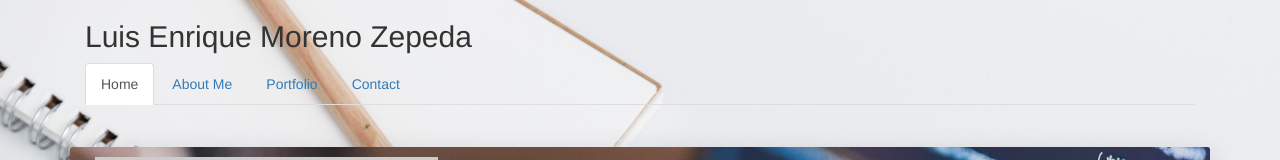
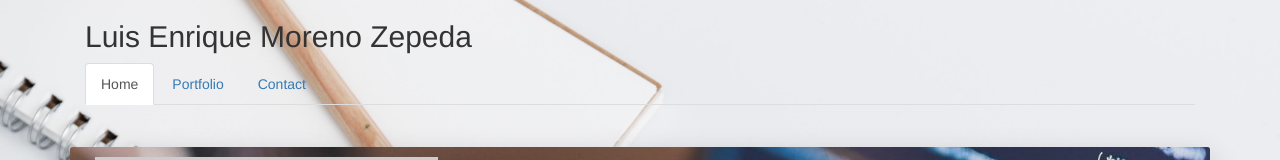
Before and after one commit to Morenoluise535/morenoluise535.github.io, a plain HTML site: page index.html in a window 1280 px wide. Shown: the top 160 px of the page. Drawn offline with nearby package versions, Linux system fonts and the light colour scheme; placeholder pictures from the web are drawn by us.

Commit message:
removed about me

```diff
--- a/index.html
+++ b/index.html
@@ -22,7 +22,7 @@
 
   <ul class="nav nav-tabs">
     <li class="active"><a data-toggle="tab" href="#home">Home</a></li>
-    <li><a data-toggle="tab" href="#menu1">About Me</a></li>
+    <!-- <li><a data-toggle="tab" href="#menu1">About Me</a></li> -->
     <li><a data-toggle="tab" href="#menu2">Portfolio</a></li>
     <li><a data-toggle="tab" href="#menu3">Contact</a></li>
   </ul>
@@ -122,10 +122,10 @@
       </div>
 
     </div>
-
+<!--
     <div id="menu1" class="tab-pane fade">
       <p>Ut enim ad minim veniam, quis nostrud exercitation ullamco laboris nisi ut aliquip ex ea commodo consequat.</p>
-    </div>
+    </div> -->
 
     <div id="menu2" class="tab-pane fade">
       <div class="row martop3em">
```
